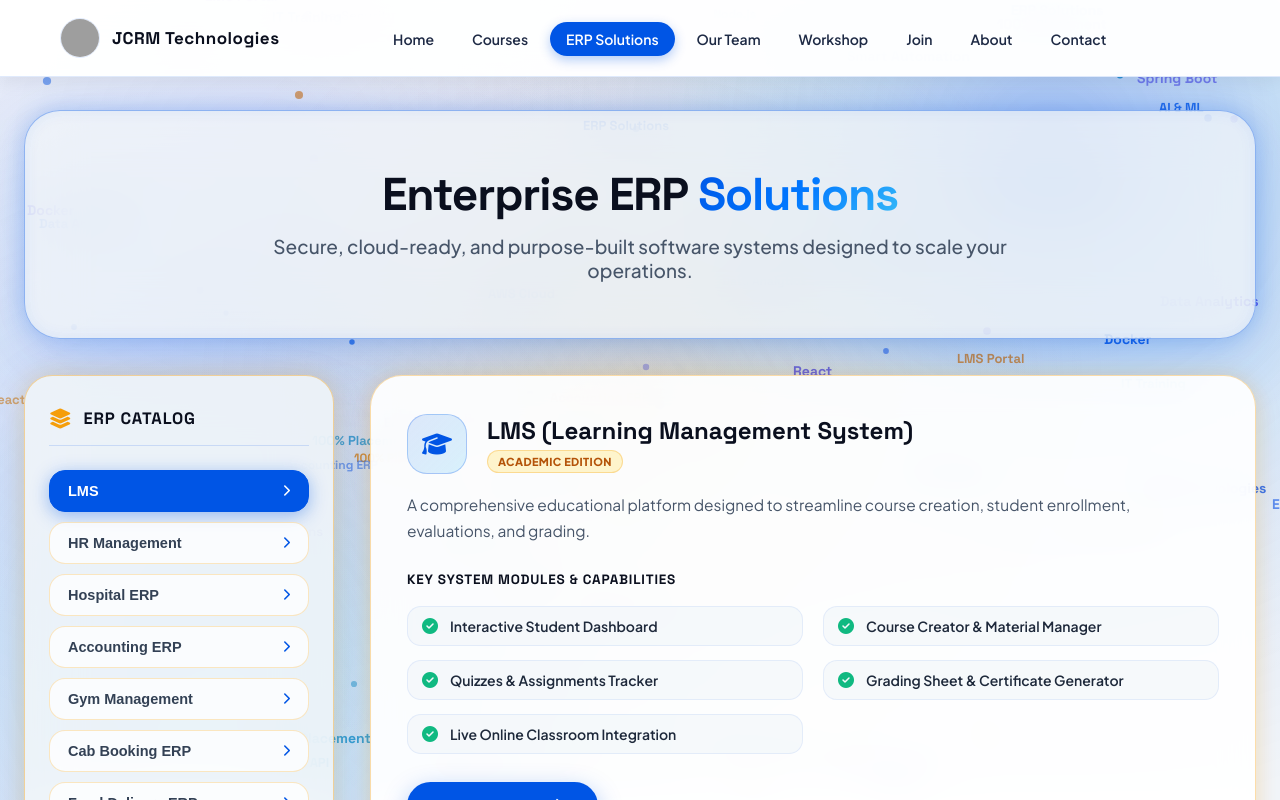
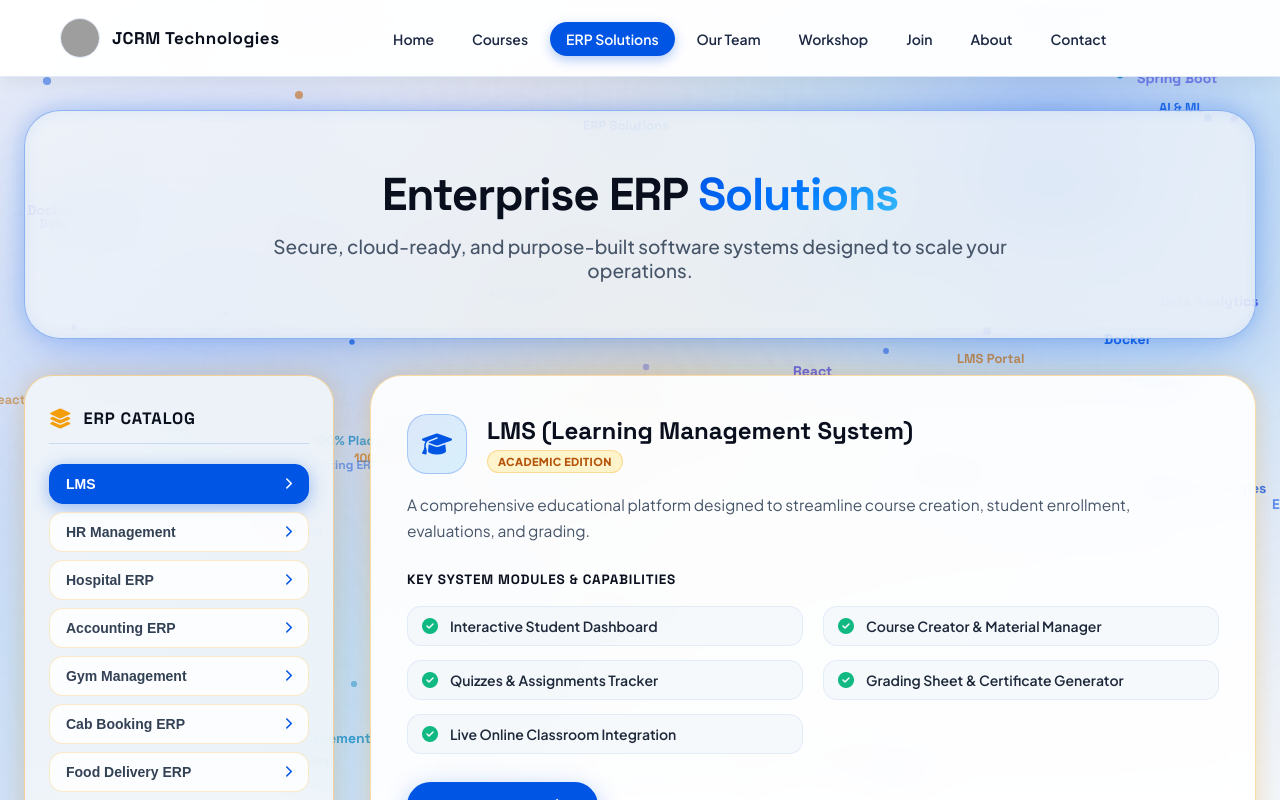
Before and after one commit to Sanskar-25may/JCRM, a Next.js app: page /erp-solutions in a window 1280 px wide. Shown: the top 800 px of the page. Built offline with nearby package versions, Linux system fonts and the light colour scheme; grey boxes are pictures that could not be loaded.

Commit message:
Pin ERP CATALOG side panel stationary to top 100px with auto scroll tracking so it never leaves the screen when scrolling down

```diff
--- a/src/app/erp-solutions/erpsolutions.module.css
+++ b/src/app/erp-solutions/erpsolutions.module.css
@@ -56,7 +56,7 @@
   margin: 0 auto;
 }
 
-/* Layout: Dedicated Full-Height Side Panel + Movable Details Column */
+/* Layout: Stationary Side Panel + Movable Details Column */
 .contentGrid {
   display: flex;
   gap: 36px;
@@ -66,15 +66,16 @@
   margin: 0 auto;
 }
 
-/* Dedicated ERP CATALOG Side Panel */
+/* Stationary ERP CATALOG Side Panel */
 .sidePanel {
   flex: 0 0 310px;
   position: sticky;
-  top: 110px;
-  max-height: calc(100vh - 130px);
+  top: 100px;
+  height: calc(100vh - 120px);
+  align-self: flex-start;
   padding: 32px 24px;
   border-radius: 28px;
-  background: rgba(241, 245, 249, 0.88);
+  background: rgba(241, 245, 249, 0.90);
   backdrop-filter: blur(28px);
   -webkit-backdrop-filter: blur(28px);
   border: 1.5px solid rgba(245, 158, 11, 0.40);
@@ -87,7 +88,7 @@
   scrollbar-width: thin;
   scrollbar-color: rgba(0, 85, 229, 0.2) transparent;
   transition: all 0.35s ease;
-  z-index: 10;
+  z-index: 20;
 }
 
 .sidePanel::-webkit-scrollbar {
@@ -103,9 +104,10 @@
   display: flex;
   align-items: center;
   gap: 12px;
-  margin-bottom: 24px;
-  padding-bottom: 16px;
+  margin-bottom: 20px;
+  padding-bottom: 14px;
   border-bottom: 1.5px solid rgba(0, 85, 229, 0.15);
+  flex-shrink: 0;
 }
 
 .panelIcon {
@@ -125,21 +127,21 @@
 .catalogMenu {
   display: flex;
   flex-direction: column;
-  gap: 10px;
+  gap: 8px;
 }
 
 .menuItem {
   display: flex;
   align-items: center;
   justify-content: space-between;
-  padding: 12px 18px;
-  border-radius: 16px;
-  font-size: 14.5px;
+  padding: 11px 16px;
+  border-radius: 14px;
+  font-size: 14px;
   font-weight: 700;
   color: #334155;
   text-decoration: none;
-  background: rgba(255, 255, 255, 0.75);
-  border: 1.5px solid rgba(245, 158, 11, 0.25);
+  background: rgba(255, 255, 255, 0.80);
+  border: 1.5px solid rgba(245, 158, 11, 0.22);
   transition: all 0.25s ease;
   cursor: pointer;
   width: 100%;
@@ -340,7 +342,7 @@
     flex: auto;
     position: relative;
     top: 0;
-    max-height: none;
+    height: auto;
   }
   .catalogMenu {
     display: grid;
--- a/src/app/erp-solutions/page.tsx
+++ b/src/app/erp-solutions/page.tsx
@@ -1,6 +1,6 @@
 'use client';
 
-import React, { useState } from 'react';
+import React, { useState, useEffect } from 'react';
 import Link from 'next/link';
 import { mockErpProducts } from '@/data/mockData';
 import styles from './erpsolutions.module.css';
@@ -8,11 +8,41 @@ import styles from './erpsolutions.module.css';
 export default function ErpSolutions() {
   const [activeId, setActiveId] = useState<string>(mockErpProducts[0]?.id || 'lms');
 
+  // Automatically track scroll position to update active catalog item as user scrolls
+  useEffect(() => {
+    const observerOptions = {
+      root: null,
+      rootMargin: '-20% 0px -50% 0px',
+      threshold: 0.1,
+    };
+
+    const handleIntersect: IntersectionObserverCallback = (entries) => {
+      entries.forEach((entry) => {
+        if (entry.isIntersecting) {
+          setActiveId(entry.target.id);
+        }
+      });
+    };
+
+    const observer = new IntersectionObserver(handleIntersect, observerOptions);
+
+    mockErpProducts.forEach((prod) => {
+      const el = document.getElementById(prod.id);
+      if (el) observer.observe(el);
+    });
+
+    return () => {
+      observer.disconnect();
+    };
+  }, []);
+
   const handleSelectCatalog = (id: string) => {
     setActiveId(id);
     const element = document.getElementById(id);
     if (element) {
-      element.scrollIntoView({ behavior: 'smooth', block: 'start' });
+      const yOffset = -110;
+      const y = element.getBoundingClientRect().top + window.pageYOffset + yOffset;
+      window.scrollTo({ top: y, behavior: 'smooth' });
     }
   };
 
@@ -29,9 +59,9 @@ export default function ErpSolutions() {
           </p>
         </div>
 
-        {/* 2-Column Split Content: Dedicated ERP CATALOG Side Panel + Movable Details Column */}
+        {/* 2-Column Split Content: Stationary Sticky ERP CATALOG Side Panel + Movable Details Column */}
         <div className={styles.contentGrid}>
-          {/* Dedicated Sticky ERP CATALOG Side Panel */}
+          {/* Stationary Sticky ERP CATALOG Side Panel */}
           <aside className={styles.sidePanel}>
             <div className={styles.panelHeader}>
               <i className={`fa-solid fa-layer-group ${styles.panelIcon}`} />
```
